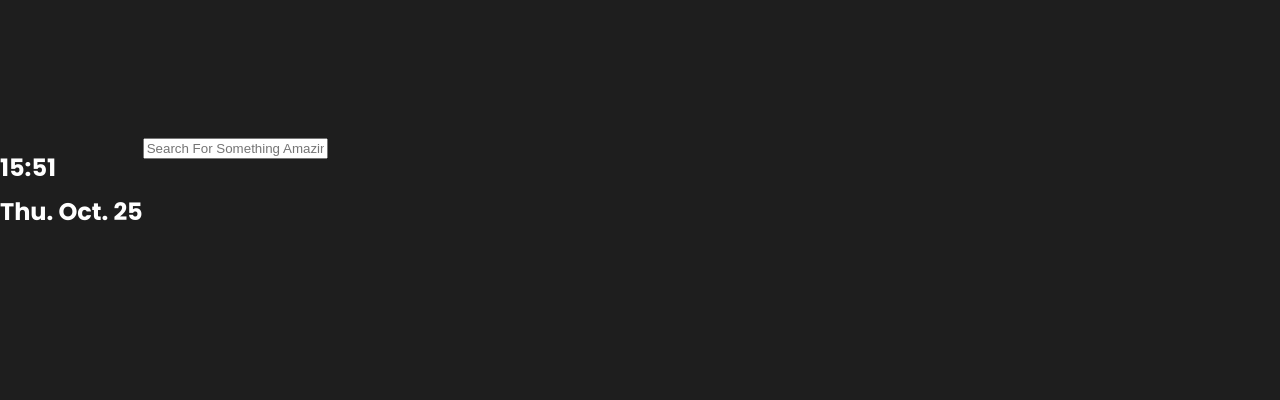
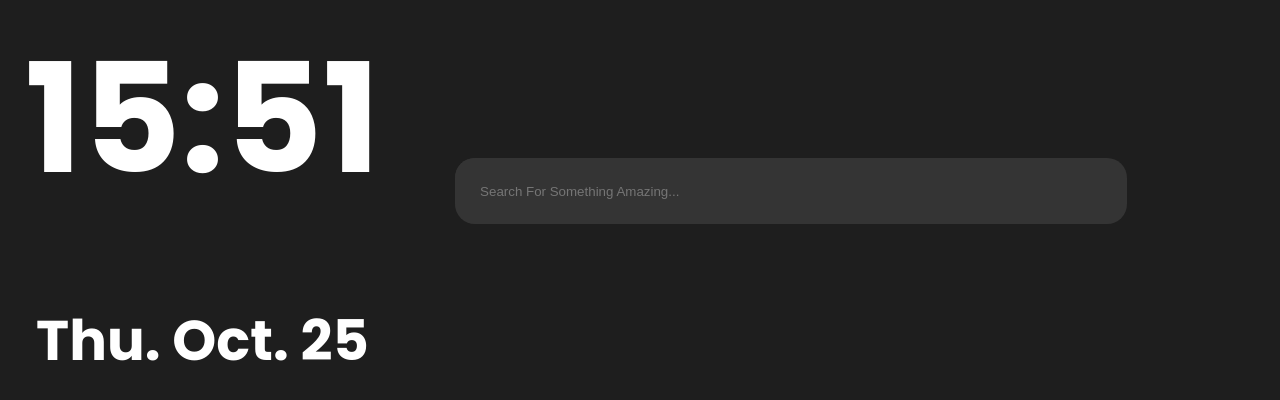
Before and after one commit to codeyStein/flawless-start, a React (Vite) app: page / in a window 1280 px wide. Shown: the part 210-610 px from the top of the page. Built offline with nearby package versions, Linux system fonts and the light colour scheme.

Commit message:
(FEAT) styles

```diff
--- a/src/App.css
+++ b/src/App.css
@@ -1,3 +1,77 @@
+
 .main {
 	display: flex;
+	width: 1100px;
+	height: 175px;
+	column-gap: 50px;
 }
+
+/* ----DATE TIME---- */
+.widget--time {	font-size: 9.5rem;	}
+
+.widget--date {	font-size: 3.5rem;	}
+
+
+/*  ----SECTION ONE---- */
+
+.widgets__section-one {
+	height: auto;
+	width: auto;
+	display: flex;
+	flex-direction: column;
+	align-items: center;
+	justify-content: center;
+  padding: 25px;
+  gap: 25px;
+}
+
+.widgets__section-one h2 {	width: 100%; text-align: center;}
+
+/* ----SECTION TWO----   */
+
+.widgets__section-two {
+	display: flex;
+	flex-direction: column;
+	align-items: center;
+	justify-content: center;
+	gap: 15px;
+	width: 100%;
+	height: 100%;
+}
+
+.widget--search input, .widget--search {
+	width: 100%;
+	height: 4rem;
+	background-color: var(--secondary);
+	border: none;
+	border-radius: 20px;
+	color: var(--primary);
+}
+
+input {	padding-left: 25px;	}
+
+
+
+/* ----QUICK ACTIONS---- */
+.widget--quick_actions {
+	display: flex;
+	flex-direction: row;
+	column-gap: 15px;
+  padding: 15px;
+	width: 100%;
+	height: 100%;
+}
+
+.widget--quick_action--card {
+	display: flex;
+	align-items: center;
+	justify-content: center;
+	background: var(--secondary);
+	border-radius: 20px;
+	width: 100%;
+  aspect-ratio: 1 / 1;
+}
+
+.widget--quick_action--card a {
+  color: var(--primary);
+}
```
